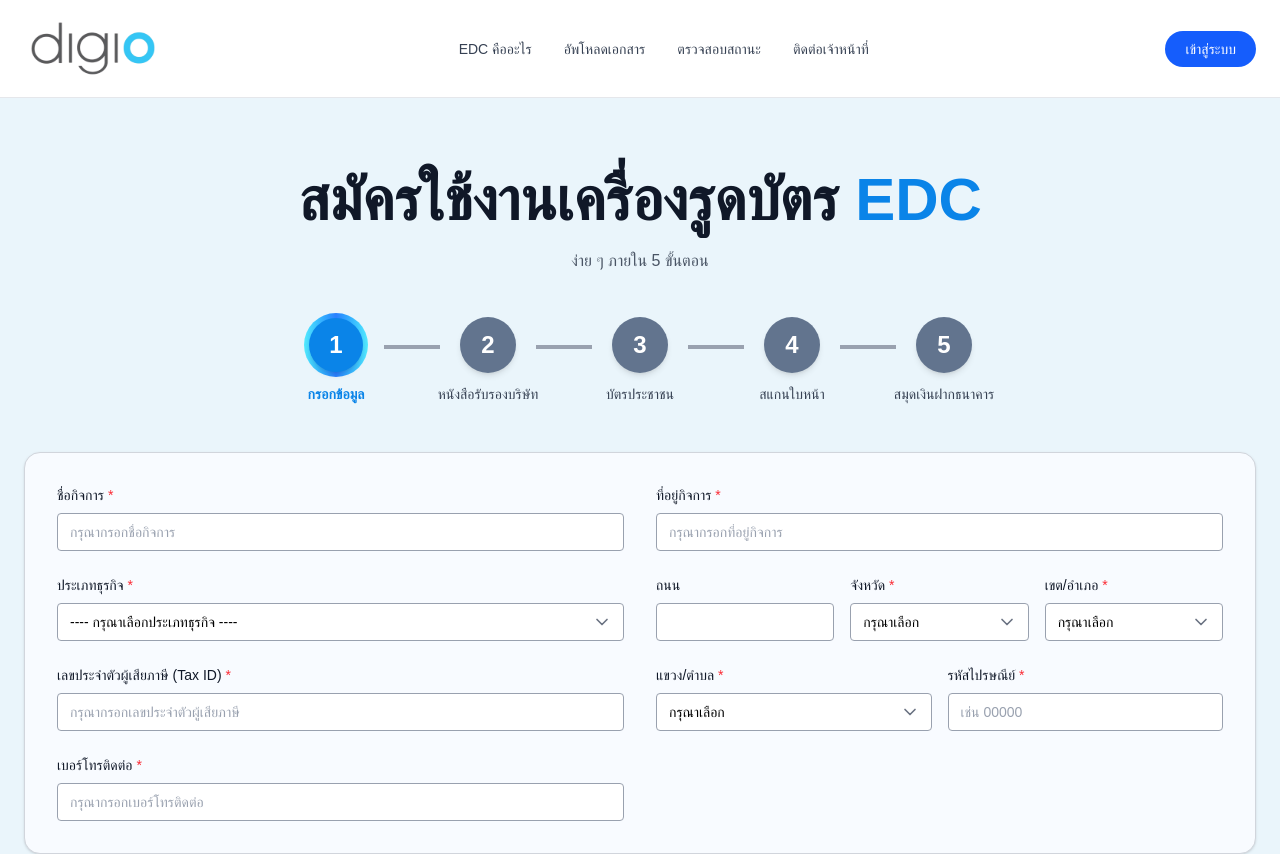
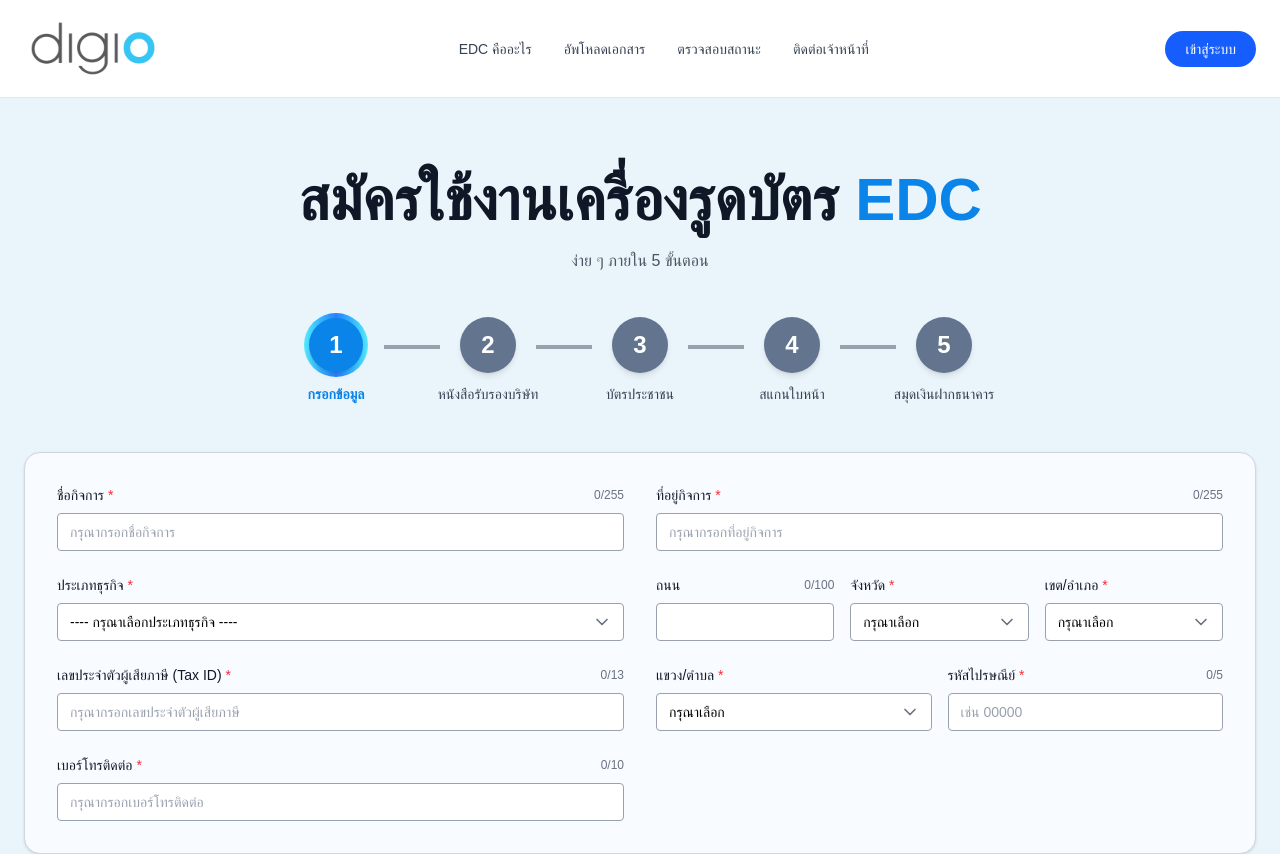
Before and after one commit to ChakkrawutCoding/EDC_Merchant_Onboard, a Next.js app in the folder frontend/: page /upload in a window 1280 px wide. Shown: the top 854 px of the page. Built offline with nearby package versions, Linux system fonts and the light colour scheme; a web font is replaced by a local one.

Commit message:
Validate Info

```diff
--- a/frontend/src/components/upload/steps/BusinessInfoStep.tsx
+++ b/frontend/src/components/upload/steps/BusinessInfoStep.tsx
@@ -3,9 +3,12 @@ import { ChevronDown } from "lucide-react";
 
 import type { FormData } from "@/types/form";
 
+import { useState } from "react";
+
 import provinces from "@/data/provinces.json";
 import districts from "@/data/districts.json";
 import subDistricts from "@/data/subDistricts.json";
+import { div } from "framer-motion/client";
 
 type BusinessInfoStepProps = {
     formData: FormData;
@@ -46,6 +49,17 @@ export default function BusinessInfoStep({ formData, setFormData, }: BusinessInf
     const districtId = formData.district ? Number(formData.district) : null;
     const subDistrictId = formData.subDistrict ? Number(formData.subDistrict) : null;
 
+    const [telError, setTelError] = useState("");
+    const [taxIdError, setTaxIdError] = useState("");
+    const [zipcodeError, setZipcodeError] = useState("");
+
+    const BUSINESS_NAME_MAX_LENGTH = 255;
+    const BUSINESS_TYPE_NAME_MAX_LENGTH = 100;
+    const TAX_ID_MAX_LENGTH = 13;
+    const BUSINESS_ADDRESS_MAX_LENGTH = 255;
+    const ROAD_MAX_LENGTH = 100;
+    const ZIPCODE_MAX_LENGTH = 5;
+
     const filteredDistricts = districts.filter(
         (district) => district.PROVINCE_ID === provinceId
     );
@@ -64,19 +78,33 @@ export default function BusinessInfoStep({ formData, setFormData, }: BusinessInf
 
                     {/* ชื่อกิจการ */}
                     <div>
-                        <label className="mb-2 block text-sm font-medium text-gray-900">
+                        <div className="mb-2 flex items-center justify-between gap-2">
+                            <label className="block text-sm font-medium text-gray-900">
                                 ชื่อกิจการ <span className="text-red-500">*</span>
                             </label>
 
+                            <span
+                                className={`text-xs ${
+                                    formData.businessName.length >= BUSINESS_NAME_MAX_LENGTH
+                                        ? "text-red-500"
+                                        : "text-gray-500"
+                                }`}
+                            >
+                                {formData.businessName.length}/{BUSINESS_NAME_MAX_LENGTH}
+                            </span>
+                        </div>
+
+
                         <input
                             type="text"
+                            maxLength={BUSINESS_NAME_MAX_LENGTH}
                             value={formData.businessName}
-                            onChange={(e) =>
+                            onChange={(e) => {
                                 setFormData((prev) => ({
                                     ...prev,
                                     businessName: e.target.value,
                                 }))
-                            }
+                            }}
                             required
                             placeholder="กรุณากรอกชื่อกิจการ"
                             className="w-full placeholder:text-gray-400 text-black rounded border border-gray-400 bg-white px-3 py-2 text-sm outline-none focus:border-[#0A84E8]"
@@ -123,9 +151,23 @@ export default function BusinessInfoStep({ formData, setFormData, }: BusinessInf
 
                     {/* In-case อื่น ๆ */}
                     {formData.businessType === "อื่น ๆ" && (
+                        <div>
+                            <div className="mb-2 flex justify-end">
+                                <label
+                                        className={`text-xs ${
+                                            formData.otherBusinessType.length >= BUSINESS_TYPE_NAME_MAX_LENGTH
+                                                ? "text-red-500"
+                                                : "text-gray-500"
+                                        }`}
+                                    >
+                                        {formData.otherBusinessType.length}/{BUSINESS_TYPE_NAME_MAX_LENGTH}
+                                </label>
+                            </div>
+
                             <div className="mt-3">
                                 <input
                                 type="text"
+                                maxLength={BUSINESS_TYPE_NAME_MAX_LENGTH}
                                 value={formData.otherBusinessType}
                                 onChange={(e) =>
                                     setFormData((prev) => ({
@@ -138,48 +180,99 @@ export default function BusinessInfoStep({ formData, setFormData, }: BusinessInf
                                 className="w-full placeholder:text-gray-400 text-black rounded border border-gray-400 bg-white px-3 py-2 text-sm outline-none focus:border-[#0A84E8]"
                                 />
                             </div>
+                        </div>
                     )}
 
                     {/* เลขประจำตัวผู้เสียภาษี */}
                     <div>
-                        <label className="mb-2 block text-sm font-medium text-gray-900">
+                        <div className="mb-2 flex items-center justify-between gap-2">
+                            <label className="block text-sm font-medium text-gray-900">
                                 เลขประจำตัวผู้เสียภาษี (Tax ID) <span className="text-red-500">*</span>
                             </label>
+
+                            <span
+                                className="text-xs text-gray-500"
+                            >
+                                {formData.taxId.length}/{TAX_ID_MAX_LENGTH}
+                            </span>
+                        </div>
+
 
                         <input
                             type="text"
                             value={formData.taxId}
-                            onChange={(e) =>
+                            onChange={(e) => {
+                                const rawValue = e.target.value;
+                                const onlyNumbers = rawValue.replace(/\D/g, "");
+                                if (rawValue !== onlyNumbers) {
+                                    setTaxIdError("กรอกเฉพาะตัวเลขเท่านั้น");
+                                } else if (onlyNumbers.length < 13) {
+                                    setTaxIdError(`กรุณากรอกเลขประจำตัวผู้เสียภาษีให้ครบ ${TAX_ID_MAX_LENGTH} หลัก`);
+                                } else {
+                                    setTaxIdError("");
+                                }
+
                                 setFormData((prev) => ({
                                     ...prev,
-                                taxId: e.target.value,
+                                    taxId: onlyNumbers.slice(0, TAX_ID_MAX_LENGTH),
                                 }))
-                            }
+                            }}
                             required
                             placeholder="กรุณากรอกเลขประจำตัวผู้เสียภาษี"
                             className="w-full placeholder:text-gray-400 text-black rounded border border-gray-400 bg-white px-3 py-2 text-sm outline-none focus:border-[#0A84E8]"
                         />
+
+                        {taxIdError && (
+                            <p className="mt-1 text-xs text-red-500">
+                                {taxIdError}
+                            </p>
+                        )}
                     </div>
 
                     {/* เบอร์โทรติดต่อ */}
                     <div>
-                        <label className="mb-2 block text-sm font-medium text-gray-900">
+                        <div className="mb-2 flex items-center justify-between gap-2">
+                            <label className="block text-sm font-medium text-gray-900">
                                 เบอร์โทรติดต่อ <span className="text-red-500">*</span>
                             </label>
+
+                            <span
+                                className="text-xs text-gray-500"
+                            >
+                                {formData.tel.length}/10
+                            </span>
+                        </div>
+
 
                         <input
                             type="text"
                             value={formData.tel}
-                            onChange={(e) =>
+                            onChange={(e) => {
+                                const rawValue = e.target.value;
+                                const onlyNumbers = rawValue.replace(/\D/g, "");
+                                if (rawValue !== onlyNumbers) {
+                                    setTelError("กรอกเฉพาะตัวเลขเท่านั้น");
+                                } else if (onlyNumbers.length < 9) {
+                                    setTelError(`กรุณากรอกเบอร์ติดต่อ 9-10 หลัก`);
+                                } else {
+                                    setTelError("");
+                                }
+
                                 setFormData((prev) => ({
                                     ...prev,
-                                tel: e.target.value,
+                                    tel: onlyNumbers.slice(0, 10),
                                 }))
-                            }
+                            }}
                             required
                             placeholder="กรุณากรอกเบอร์โทรติดต่อ"
                             className="w-full placeholder:text-gray-400 text-black rounded border border-gray-400 bg-white px-3 py-2 text-sm outline-none focus:border-[#0A84E8]"
                         />
+
+                        {telError && (
+                            <p className="mt-1 text-xs text-red-500">
+                                {telError}
+                            </p>
+                        )}
                     </div>
                 </div>
 
@@ -189,12 +282,25 @@ export default function BusinessInfoStep({ formData, setFormData, }: BusinessInf
 
                     {/* ที่อยู่กิจการ */}
                     <div>
-                        <label className="mb-2 block text-sm font-medium text-gray-900">
+                        <div className="mb-2 flex items-center justify-between gap-2">
+                            <label className="block text-sm font-medium text-gray-900">
                                 ที่อยู่กิจการ <span className="text-red-500">*</span>
                             </label>
 
+                            <span
+                                className={`text-xs ${
+                                    formData.businessAddress.length >= BUSINESS_ADDRESS_MAX_LENGTH
+                                        ? "text-red-500"
+                                        : "text-gray-500"
+                                }`}
+                            >
+                                {formData.businessAddress.length}/{BUSINESS_ADDRESS_MAX_LENGTH}
+                            </span>
+                        </div>
+
                         <input
                             type="text"
+                            maxLength={BUSINESS_ADDRESS_MAX_LENGTH}
                             value={formData.businessAddress}
                             onChange={(e) =>
                                 setFormData((prev) => ({
@@ -213,12 +319,26 @@ export default function BusinessInfoStep({ formData, setFormData, }: BusinessInf
 
                         {/* ถนน */}
                         <div>
-                            <label className="mb-2 block text-sm font-medium text-gray-900">
+                            <div className="mb-2 flex items-center justify-between gap-2">
+                                <label className="block text-sm font-medium text-gray-900">
                                     ถนน
                                 </label>
 
+                                <span
+                                    className={`text-xs ${
+                                        formData.road.length >= ROAD_MAX_LENGTH
+                                            ? "text-red-500"
+                                            : "text-gray-500"
+                                    }`}
+                                >
+                                    {formData.road.length}/{ROAD_MAX_LENGTH}
+                                </span>
+                            </div>
+
+
                             <input
                                 type="text"
+                                maxLength={ROAD_MAX_LENGTH}
                                 value={formData.road}
                                 onChange={(e) =>
                                     setFormData((prev) => ({
@@ -371,23 +491,46 @@ export default function BusinessInfoStep({ formData, setFormData, }: BusinessInf
 
                         {/* รหัสไปรษณีย์ */}
                         <div>
-                            <label className="mb-2 block text-sm font-medium text-gray-900">
+                            <div className="mb-2 flex items-center justify-between gap-2">
+                                <label className="block text-sm font-medium text-gray-900">
                                     รหัสไปรษณีย์ <span className="text-red-500">*</span>
                                 </label>
+
+                                <span
+                                    className="text-xs text-gray-500"
+                                >
+                                    {formData.zipcode.length}/{ZIPCODE_MAX_LENGTH}
+                                </span>
+                            </div>
 
                             <input
                                 type="text"
                                 value={formData.zipcode}
-                                onChange={(e) =>
+                                onChange={(e) => {
+                                    const rawValue = e.target.value;
+                                    const onlyNumbers = rawValue.replace(/\D/g, "");
+                                    if (rawValue !== onlyNumbers) {
+                                        setZipcodeError("กรอกเฉพาะตัวเลขเท่านั้น");
+                                    } else if (onlyNumbers.length < ZIPCODE_MAX_LENGTH) {
+                                        setZipcodeError("กรุณากรอกรหัสไปรษณีย์ 5 หลัก");
+                                    } else {
+                                        setZipcodeError("");
+                                    }
                                     setFormData((prev) => ({
                                         ...prev,
-                                        zipcode: e.target.value,
+                                        zipcode: onlyNumbers.slice(0, ZIPCODE_MAX_LENGTH),
                                     }))
-                                }
+                                }}
                                 required
                                 placeholder="เช่น 00000"
                                 className="w-full placeholder:text-gray-400 text-black rounded border border-gray-400 bg-white px-3 py-2 pr-10 text-sm outline-none focus:border-[#0A84E8]"
                             />
+
+                            {zipcodeError && (
+                                <p className="mt-1 text-xs text-red-500">
+                                    {zipcodeError}
+                                </p>
+                            )}
                         </div>
                     </div>
                 </div>
```
Also changed, not shown: frontend/src/app/upload/page.tsx (+24 -0 lines). Lines whose indentation alone changed are shown as unchanged.
